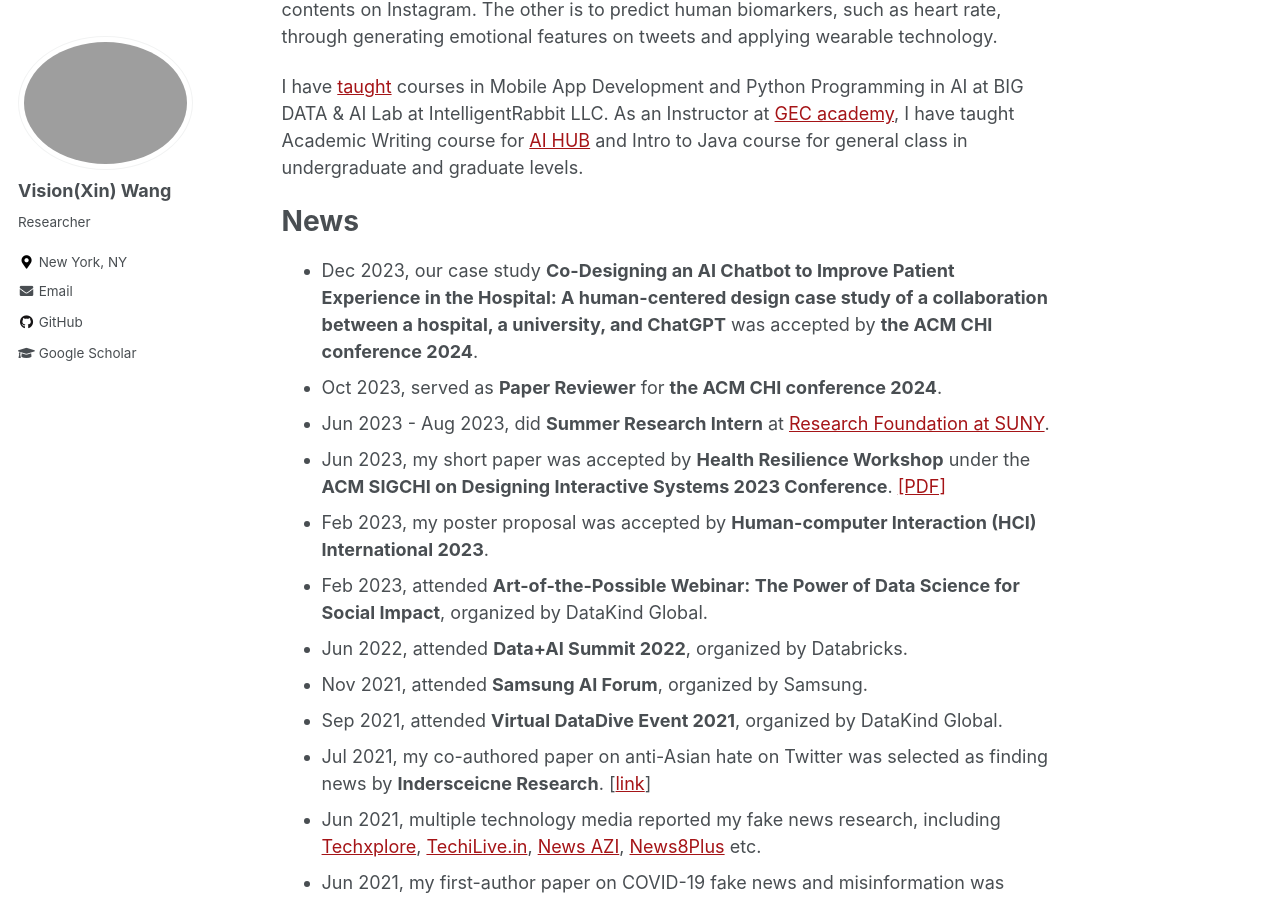
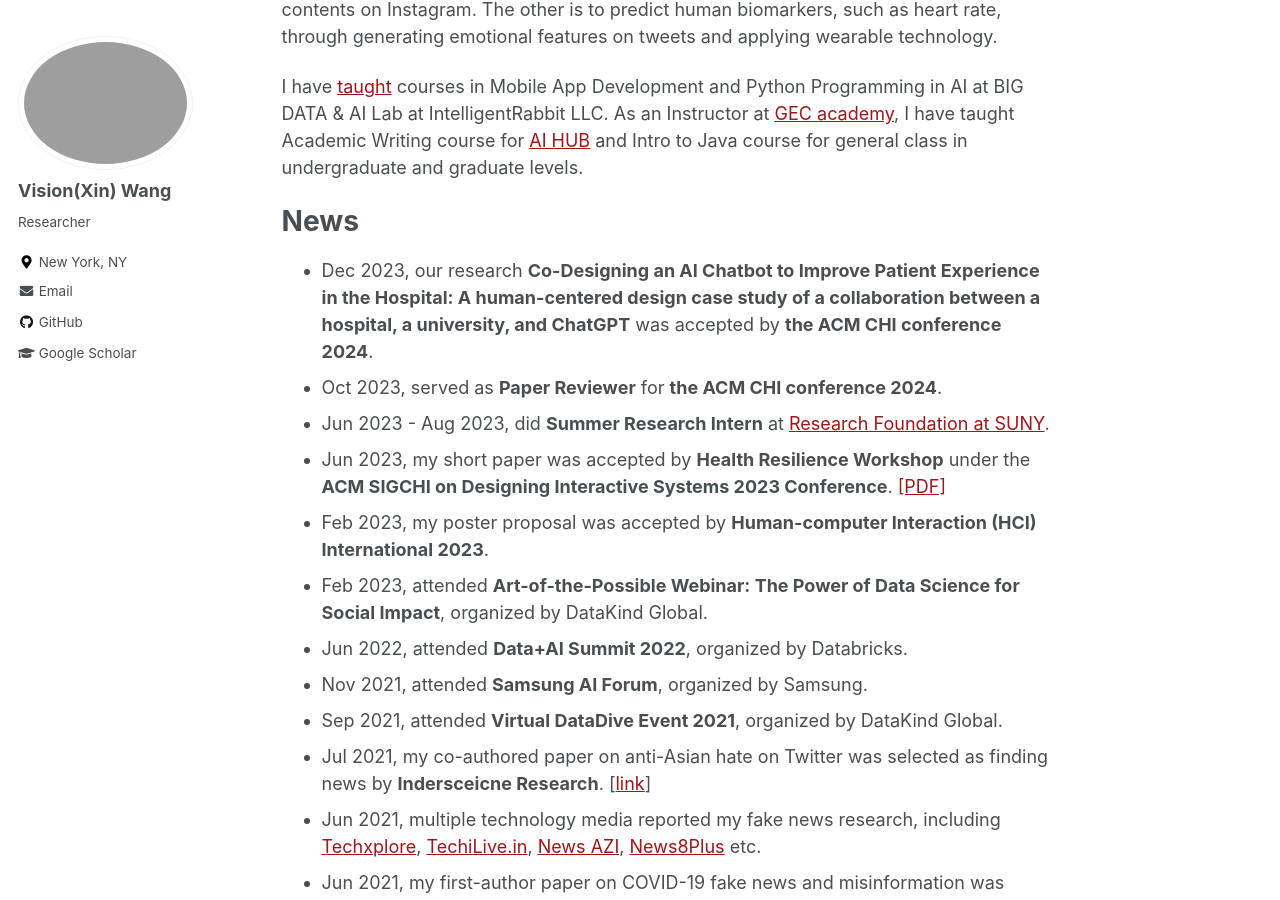
Before and after one commit to xin-wang-kr/xin-wang-kr.github.io, a Jekyll site: the page built from _pages/about.md, in a window 1280 px wide and 900 px high, scrolled down 724 px. Built offline with Jekyll 4.4.1, drawn with Linux system fonts in a browser that asks for light colours.

Commit message:
Update about.md

```diff
--- a/_pages/about.md
+++ b/_pages/about.md
@@ -28,7 +28,7 @@
 As an Instructor at [GEC academy](https://www.gecacademy.com/), I have taught Academic Writing course for [AI HUB](https://www.gecacademy.com/ai-hub) and Intro to Java course for general class in undergraduate and graduate levels.
 
 # News
-* Dec 2023, our case study __Co-Designing an AI Chatbot to Improve Patient Experience in the Hospital: A human-centered design case study of a collaboration between a hospital, a university, and ChatGPT__ was accepted by __the ACM CHI conference 2024__.
+* Dec 2023, our research __Co-Designing an AI Chatbot to Improve Patient Experience in the Hospital: A human-centered design case study of a collaboration between a hospital, a university, and ChatGPT__ was accepted by __the ACM CHI conference 2024__.
 * Oct 2023, served as __Paper Reviewer__ for __the ACM CHI conference 2024__.
 * Jun 2023 - Aug 2023, did __Summer Research Intern__ at [Research Foundation at SUNY](https://www.rfsuny.org/).
 * Jun 2023, my short paper was accepted by __Health Resilience Workshop__ under the __ACM SIGCHI on Designing Interactive Systems 2023 Conference__. [[PDF]](https://bpb-us-e1.wpmucdn.com/sites.psu.edu/dist/0/165972/files/2023/07/Xin-Wang-Improving-Patient-Experience-Feedback-Collection-for-Healthcare-Providers-through-Human-centered-Chatbot-Application.pdf)
```
